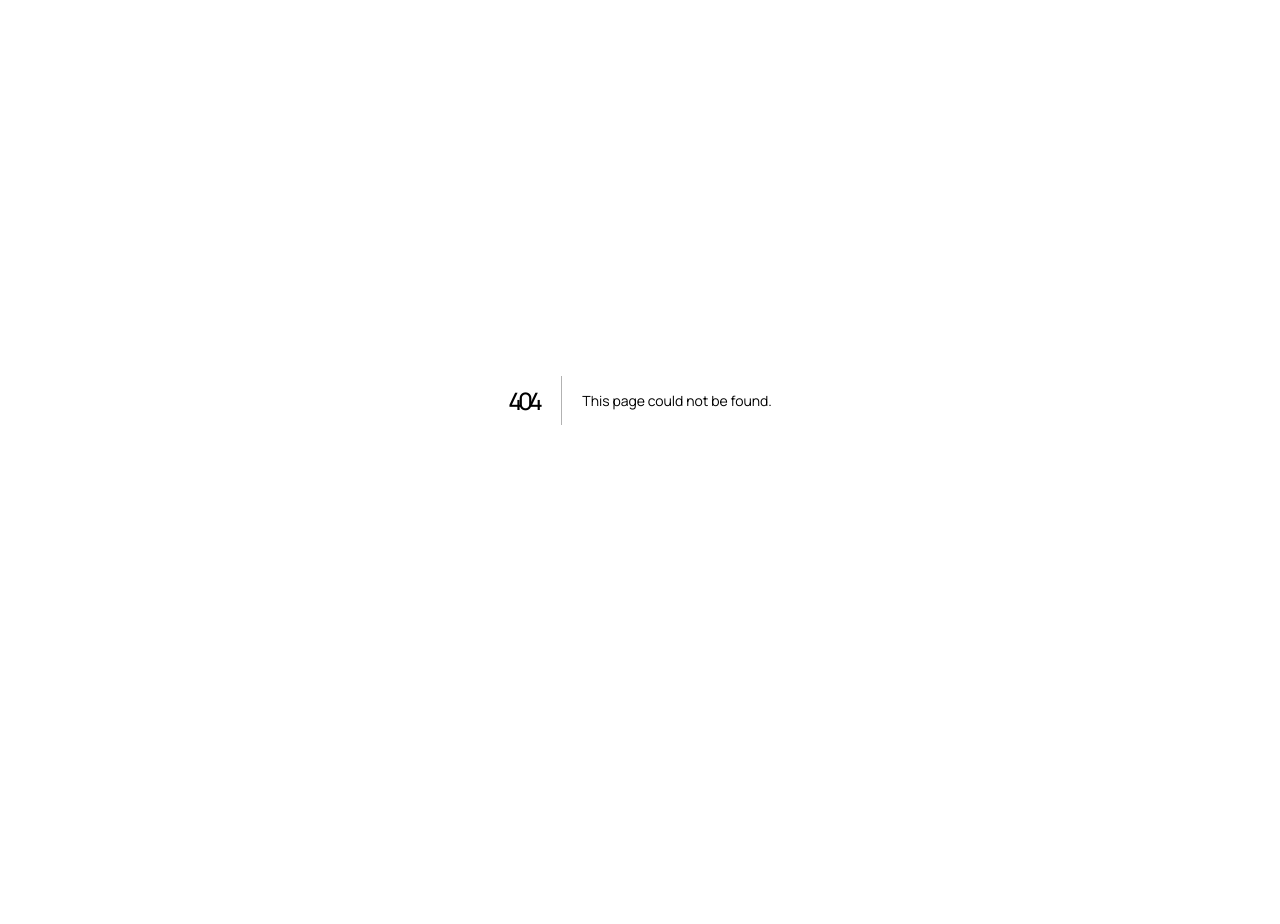
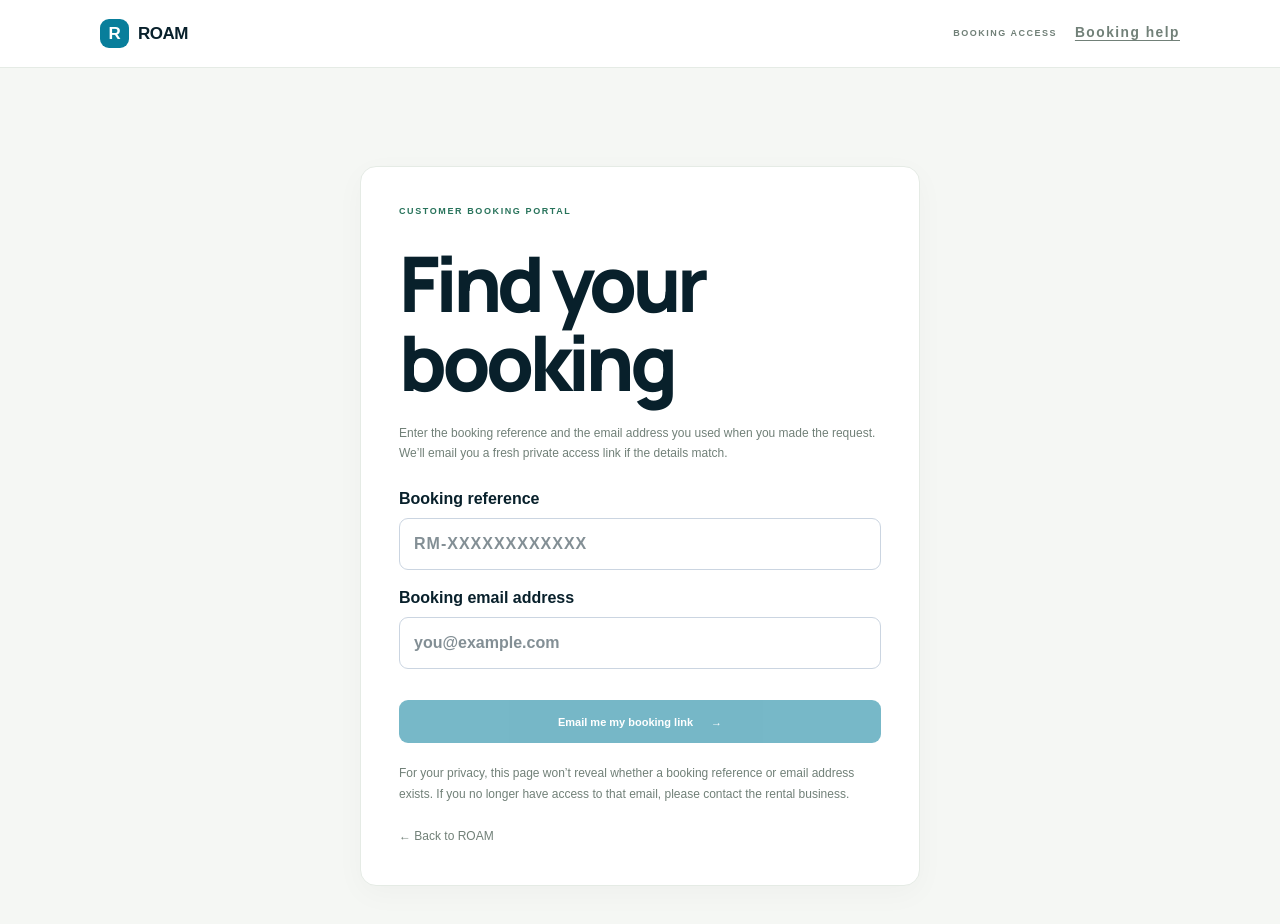
Before and after one commit to engrken/roam, a Next.js app: page /booking in a window 1280 px wide. Before the commit this address had no page. Shown: the top 924 px of the page. Before the commit the page ends 800 px from the top, so only its background shows below. Built offline with nearby package versions, Linux system fonts and the light colour scheme.

Commit message:
Add customer booking reference lookup page

```diff
--- /dev/null
+++ b/src/app/booking/page.tsx
@@ -0,0 +1,64 @@
+"use client";
+
+import { useState, type FormEvent } from "react";
+import Link from "next/link";
+
+export default function BookingLookupPage() {
+  const [reference, setReference] = useState("");
+  const [email, setEmail] = useState("");
+  const [busy, setBusy] = useState(false);
+  const [message, setMessage] = useState("");
+  const [error, setError] = useState("");
+
+  async function submit(event: FormEvent<HTMLFormElement>) {
+    event.preventDefault();
+    setBusy(true);
+    setError("");
+    setMessage("");
+    try {
+      const response = await fetch("/api/public/bookings/lookup", {
+        method: "POST",
+        headers: { "Content-Type": "application/json" },
+        body: JSON.stringify({ reference, email }),
+      });
+      const body = await response.json();
+      if (!response.ok) throw new Error(body.error || "Unable to request your booking link.");
+      setMessage(body.message);
+    } catch (reason) {
+      setError(reason instanceof Error ? reason.message : "Unable to request your booking link.");
+    } finally {
+      setBusy(false);
+    }
+  }
+
+  return (
+    <main className="client-page">
+      <header className="client-topbar">
+        <Link className="client-brand" href="/"><span>R</span> ROAM</Link>
+        <div className="client-topbar-links"><span>BOOKING ACCESS</span><Link href="/help">Booking help</Link></div>
+      </header>
+      <div className="client-container">
+        <section className="client-success client-loading-card" style={{ maxWidth: 560, margin: "56px auto", textAlign: "left" }}>
+          <div className="client-eyebrow">CUSTOMER BOOKING PORTAL</div>
+          <h1>Find your booking</h1>
+          <p>Enter the booking reference and the email address you used when you made the request. We’ll email you a fresh private access link if the details match.</p>
+          {error && <div className="client-alert" role="alert">{error}</div>}
+          {message && <div className="client-notice" role="status">{message}</div>}
+          <form onSubmit={submit} style={{ display: "grid", gap: 16, marginTop: 24 }}>
+            <label style={{ display: "grid", gap: 7, fontWeight: 600 }}>
+              Booking reference
+              <input required value={reference} onChange={event => setReference(event.target.value.toUpperCase())} placeholder="RM-XXXXXXXXXXXX" autoComplete="off" maxLength={15} style={{ width: "100%", padding: "13px 14px", border: "1px solid #cbd5e1", borderRadius: 9, font: "inherit", letterSpacing: 1 }} />
+            </label>
+            <label style={{ display: "grid", gap: 7, fontWeight: 600 }}>
+              Booking email address
+              <input required type="email" value={email} onChange={event => setEmail(event.target.value)} placeholder="you@example.com" autoComplete="email" maxLength={254} style={{ width: "100%", padding: "13px 14px", border: "1px solid #cbd5e1", borderRadius: 9, font: "inherit" }} />
+            </label>
+            <button className="client-primary" type="submit" disabled={busy || !reference.trim() || !email.trim()}>{busy ? "Checking…" : "Email me my booking link"} <span>→</span></button>
+          </form>
+          <p className="client-panel-copy" style={{ marginTop: 20 }}>For your privacy, this page won’t reveal whether a booking reference or email address exists. If you no longer have access to that email, please contact the rental business.</p>
+          <p style={{ marginTop: 22 }}><Link href="/" style={{ color: "inherit" }}>← Back to ROAM</Link></p>
+        </section>
+      </div>
+    </main>
+  );
+}
```
